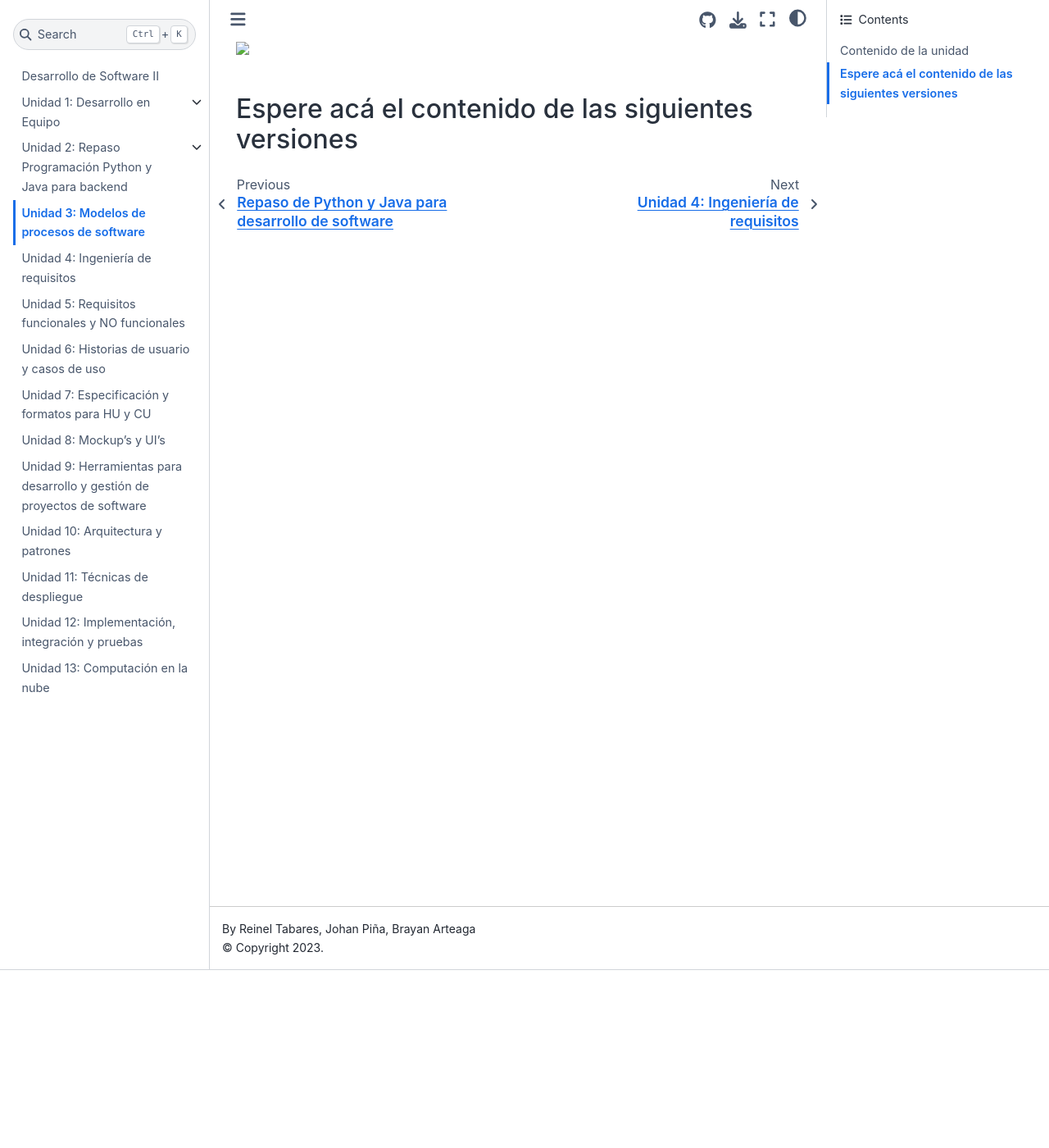
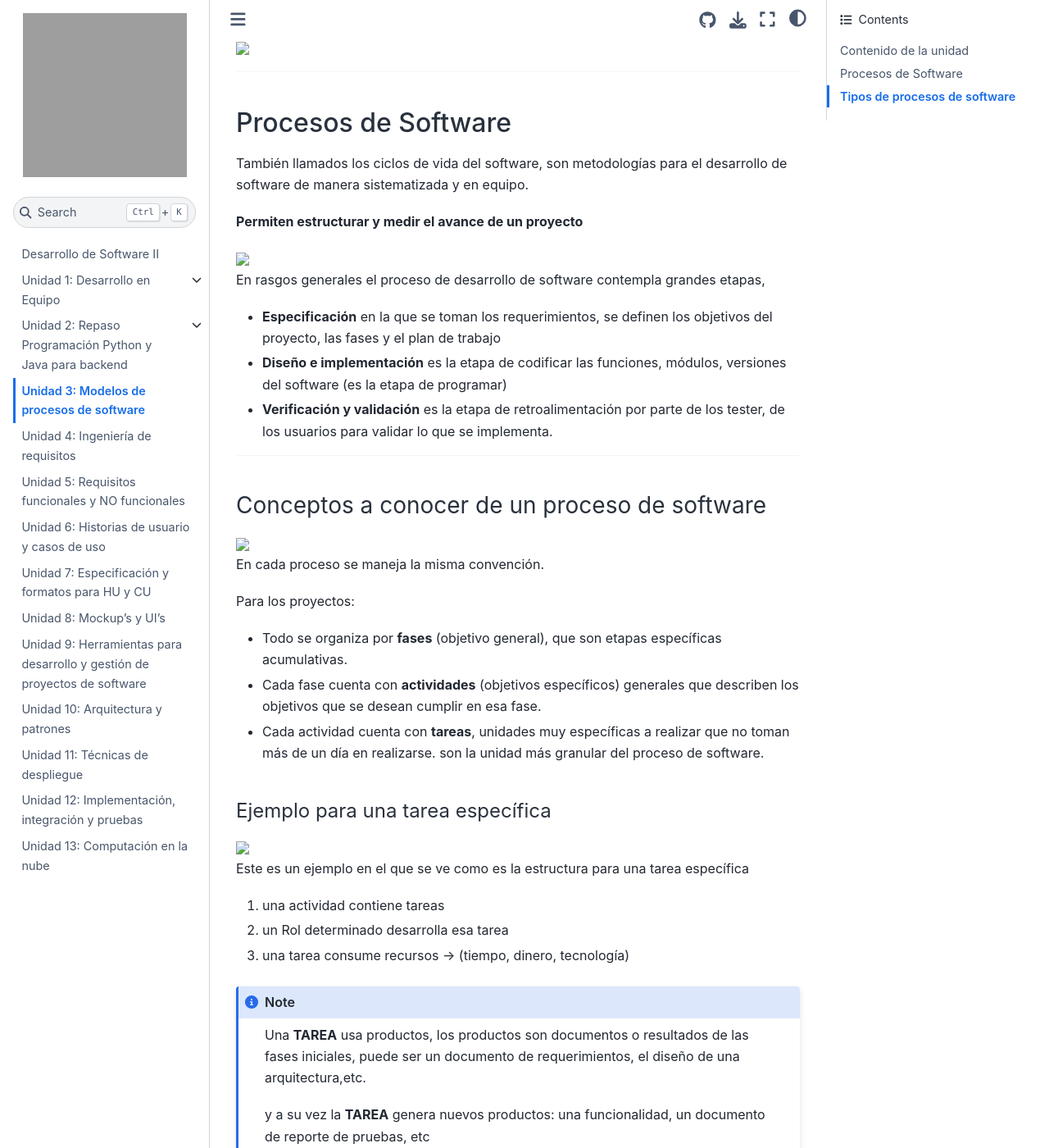
Before and after one commit to BioAITeamLearning/SoftwareII_2023_03_Ucaldas, a Jupyter Book: the page built from Unidad3.md, in a window 1280 px wide and 1400 px high, scrolled down 217 px. Shown: the whole window at 82% size. Built offline with Jupyter Book 1.0.4 settings and Sphinx 7.4.7 and the Sphinx Book theme 1.1.4, drawn with Linux system fonts in a browser that asks for light colours; pages that are not in the unit, such as notebooks, are missing from menus; some of the changed text lies outside the part shown; grey boxes are pictures that could not be loaded.

Commit message:
fixing notebooks footprints and adding some advances of class

````diff
--- a/Unidad3.md
+++ b/Unidad3.md
@@ -7,4 +7,104 @@
 
 <img src="images/contenidoU3.png"/>
 
-## Espere acá el contenido de las siguientes versiones
+---
+
+## Procesos de Software
+
+También llamados los ciclos de vida del software, son metodologías para el desarrollo de software de manera sistematizada y en equipo.
+
+
+**Permiten estructurar y medir el avance de un proyecto**
+
+<img src="images/U3_1.png"/>
+
+
+En rasgos generales el proceso de desarrollo de software contempla grandes etapas,
+
+* **Especificación** en la que se toman los requerimientos, se definen los objetivos del proyecto, las fases y el plan de trabajo
+* **Diseño e implementación** es la etapa de codificar las funciones, módulos, versiones del software (es la etapa de programar)
+* **Verificación y validación** es la etapa de retroalimentación por parte de los tester, de los usuarios para validar lo que se implementa.
+
+---
+
+
+### Conceptos a conocer de un proceso de software
+
+<img src="images/U3_2.png"/>
+
+En cada proceso se maneja la misma convención.
+
+Para los proyectos:
+
+* Todo se organiza por **fases** (objetivo general), que son etapas específicas acumulativas.
+* Cada fase cuenta con **actividades** (objetivos específicos) generales que describen los objetivos que se desean cumplir en esa fase.
+* Cada actividad cuenta con **tareas**, unidades muy específicas a realizar que no toman más de un día en realizarse. son la unidad más granular del proceso de software.
+
+#### Ejemplo para una tarea específica
+
+<img src="images/U3_3.png"/>
+
+Este es un ejemplo en el que se ve como es la estructura para una tarea específica
+
+1. una actividad contiene tareas
+2. un Rol determinado desarrolla esa tarea
+3. una tarea consume recursos -> (tiempo, dinero, tecnología)
+
+```{note}
+Una **TAREA** usa productos, los productos son documentos o resultados de las fases iniciales, puede ser un documento de requerimientos, el diseño de una arquitectura,etc.
+
+y a su vez la **TAREA** genera nuevos productos: una funcionalidad, un documento de reporte de pruebas, etc
+
+```
+
+::::{dropdown} ¿Qué cosas se consideran una tarea?
+
+![tarea](images/U3_4.png)
+
+* Escribir una pieza de código de software
+* Diseñar una característica
+* Escribir documentación
+* Instalación de una librería
+* Probar una función
+
+::::
+
+::::{dropdown} Roles dentro de un equipo de desarrollo de software
+
+![roles](images/U3_5.png)
+
+* Programador (También se le llama desarrollador)
+* Tester (Se le denomina QA, Quality Assurance)
+* CEO (Gerente de la compañía, Chief Executive Officer)
+* Cliente (Cliente final - no confundir con el usuario final -)
+* Gerente de proyecto ( Conocido como project manager)
+
+:::{warning}
+Se debe mencionar que, aunque estos son diferentes a los roles del desarrollo en equipo, para la metodología TSP se definen otros nombres de roles.
+Estos son solo un ejemplo de los roles que están involucrados, no son los únicos y no son el único nombre que pueden tener.
+:::
+::::
+
+::::{dropdown} Productos / artefactos
+
+![productos](images/U3_6.png)
+
+| Producto | Recursos |
+| --- | --- |
+|* Diseños|* Tiempo|
+|* Requisitos|* Dinero|
+|* Código fuente|* Tecnología|
+|* Casos de prueba|* Conocimiento|
+|* Documentación interna|* Personal (Talento Humano)|
+
+![im]([images/U3_7.png](https://www.comunidadbaratz.com/wp-content/uploads/2021/03/La-gestion-documental-consiste-en-la-captura-el-almacenamiento-y-la-recuperacion-de-los-documentos.jpg))
+
+##### Ejemplos de productos / artefactos y recursos
+
+![productos_ej](images/U3_7.png)
+
+
+::::
+
+
+## Tipos de procesos de software
````
Also changed, not shown: images/U3_1.png (added), images/U3_2.png (added), images/U3_3.png (added), images/U3_4.png (added), images/U3_5.png (added), images/U3_6.png (added), images/U3_7.png (added), 4 other files.
